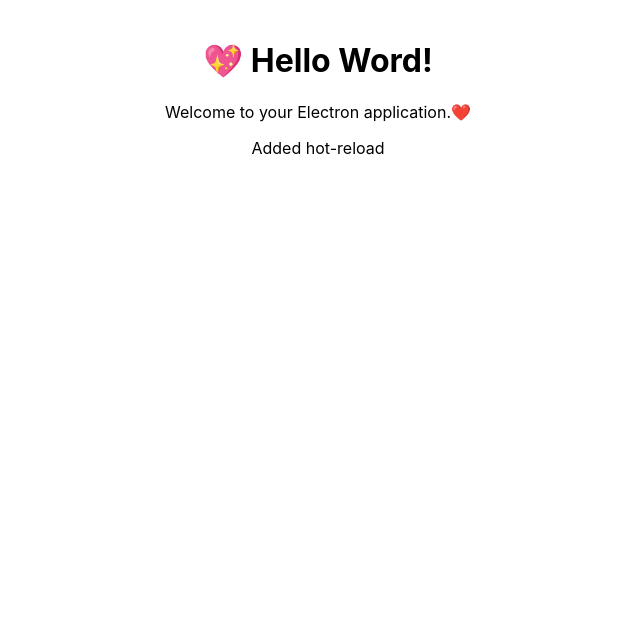
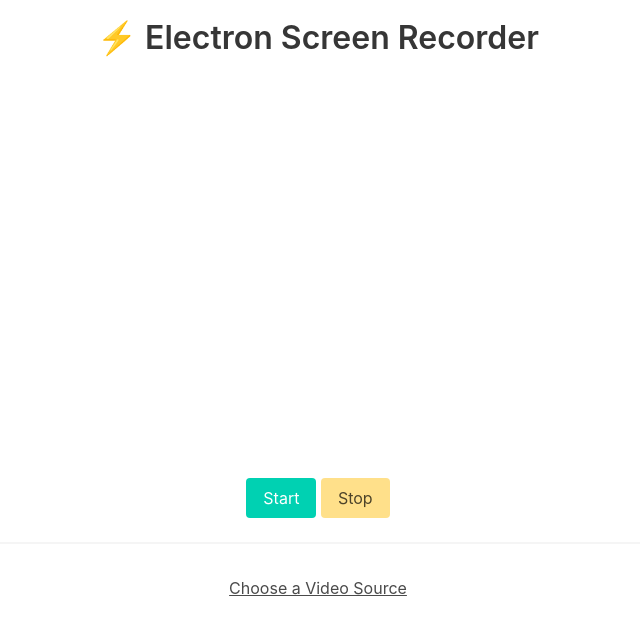
Before and after one commit to BomBoch/screen-recorder-electron, an Electron app: page src/index.html in a window 800 px wide. Shown: the whole page, without its empty margins (82-722 px from the left). Drawn offline with nearby package versions, Linux system fonts and the light colour scheme.

Commit message:
add template in index.html

```diff
--- a/src/index.html
+++ b/src/index.html
@@ -2,15 +2,26 @@
 <html>
 
 <head>
-  <meta charset="UTF-8">
+  <meta charset="UTF-8" />
   <title>Hello World!</title>
-  <link rel="stylesheet" href="index.css">
+  <link rel="stylesheet" href="https://cdn.jsdelivr.net/npm/bulma@0.8.0/css/bulma.min.css" />
+  <link rel="stylesheet" href="index.css" />
+  <script type="module" src="render.js"></script>
 </head>
 
-<body>
-  <h1>💖 Hello Word!</h1>
-  <p>Welcome to your Electron application.❤️</p>
-  <p>Added hot-reload</p>
+<body class="content">
+  <h1>⚡ Electron Screen Recorder</h1>
+
+  <video></video>
+
+  <button id="startBtn" class="button is-primary">Start</button>
+  <button id="stopBtn" class="button is-warning">Stop</button>
+
+  <hr />
+
+  <button id="videoSelectBtn" class="button is-text">
+    Choose a Video Source
+  </button>
 </body>
 
 </html>
```
